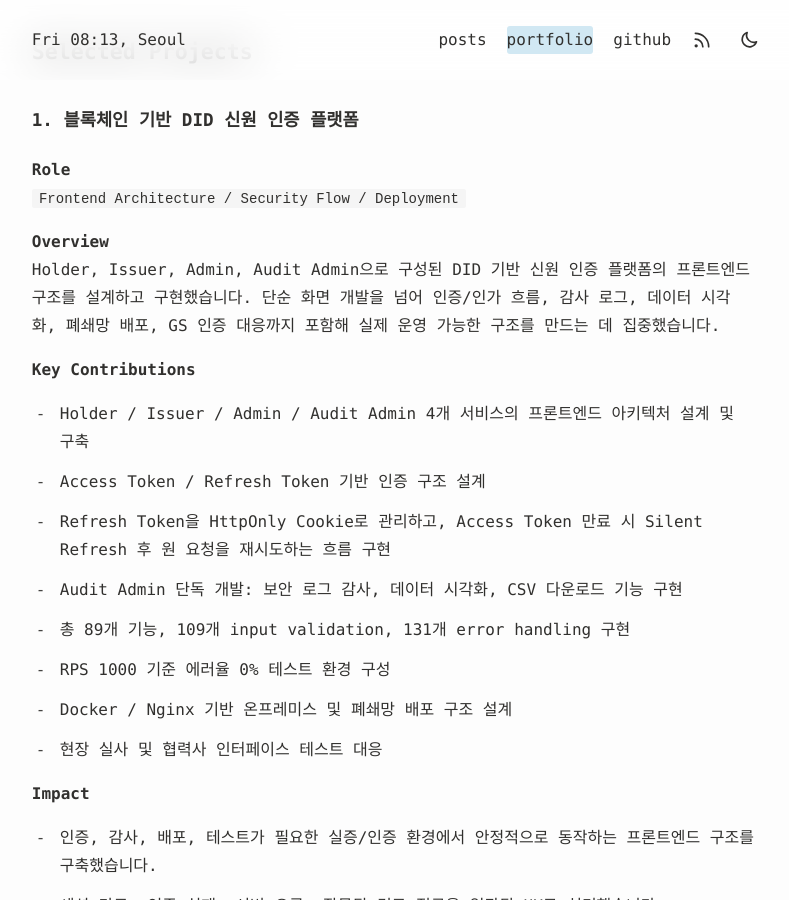
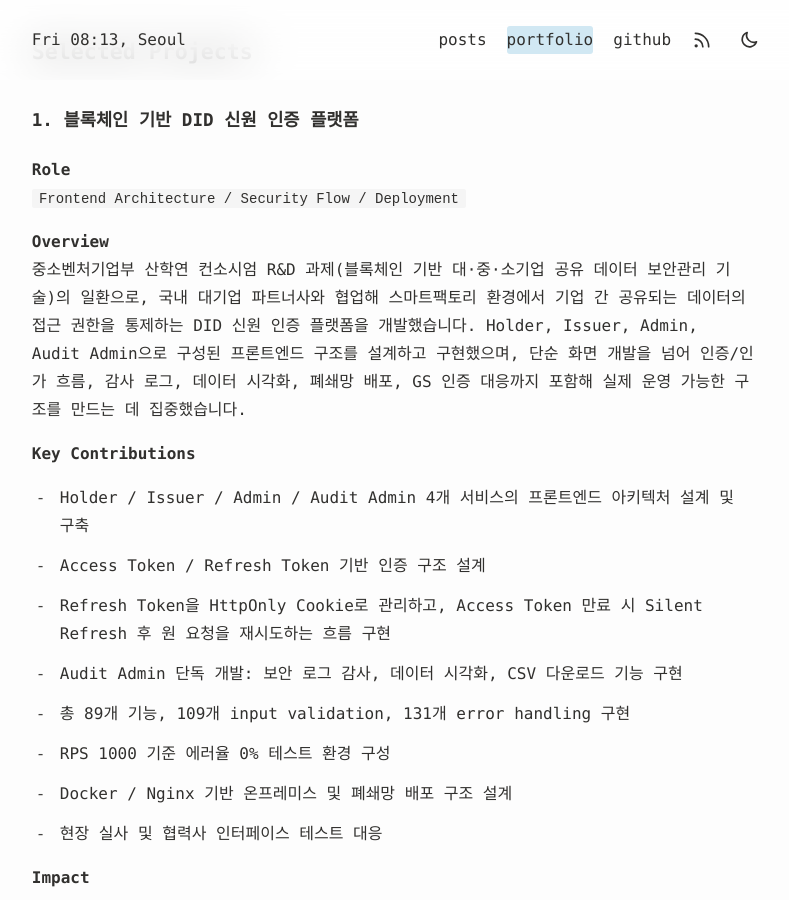
Before and after one commit to EthanKIMHG/EthanKIMHG.github.io, a Jekyll site: the page built from docs/portfolio.markdown, in a window 1280 px wide and 900 px high, scrolled down 1568 px. Shown: the whole window, without its empty margins (247-1036 px from the left). Built offline with Jekyll 4.4.1, drawn with Linux system fonts in a browser that asks for light colours.

```diff
--- a/docs/_posts/portfolio.md
+++ b/docs/_posts/portfolio.md
@@ -38,7 +38,7 @@ DID 신원 인증 플랫폼에서는 Holder, Issuer, Admin, Audit Admin 서비
 `Frontend Architecture / Security Flow / Deployment`
 
 **Overview**
-Holder, Issuer, Admin, Audit Admin으로 구성된 DID 기반 신원 인증 플랫폼의 프론트엔드 구조를 설계하고 구현했습니다. 단순 화면 개발을 넘어 인증/인가 흐름, 감사 로그, 데이터 시각화, 폐쇄망 배포, GS 인증 대응까지 포함해 실제 운영 가능한 구조를 만드는 데 집중했습니다.
+중소벤처기업부 산학연 컨소시엄 R&D 과제(블록체인 기반 대·중·소기업 공유 데이터 보안관리 기술)의 일환으로, 국내 대기업 파트너사와 협업해 스마트팩토리 환경에서 기업 간 공유되는 데이터의 접근 권한을 통제하는 DID 신원 인증 플랫폼을 개발했습니다. Holder, Issuer, Admin, Audit Admin으로 구성된 프론트엔드 구조를 설계하고 구현했으며, 단순 화면 개발을 넘어 인증/인가 흐름, 감사 로그, 데이터 시각화, 폐쇄망 배포, GS 인증 대응까지 포함해 실제 운영 가능한 구조를 만드는 데 집중했습니다.
 
 **Key Contributions**
 
```
